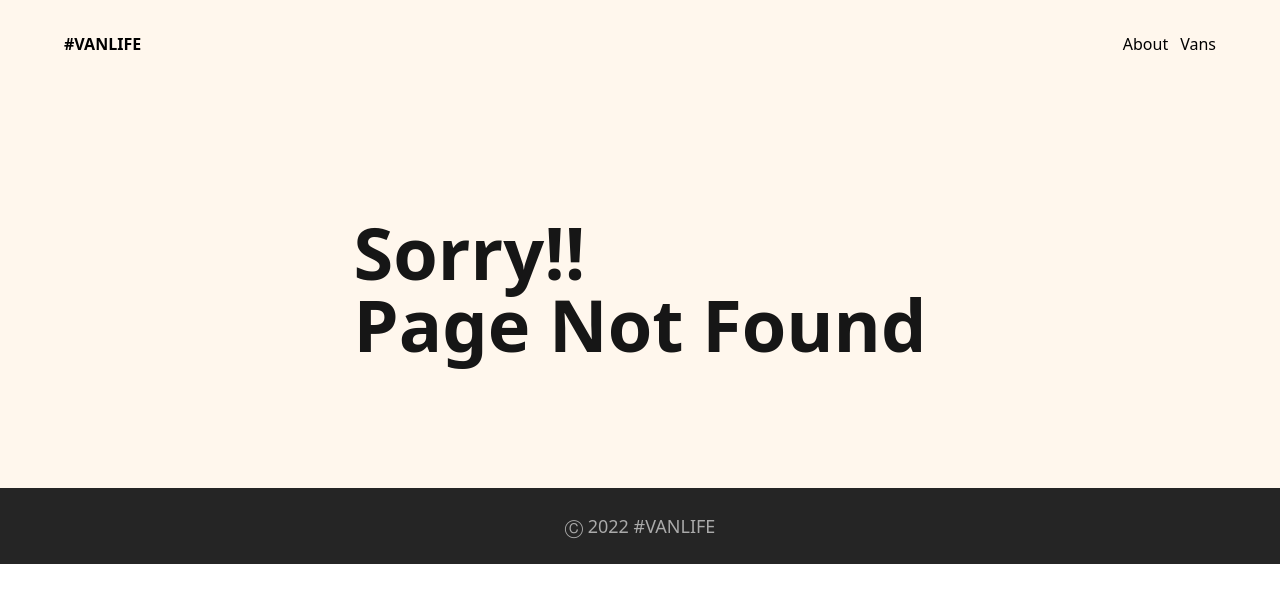
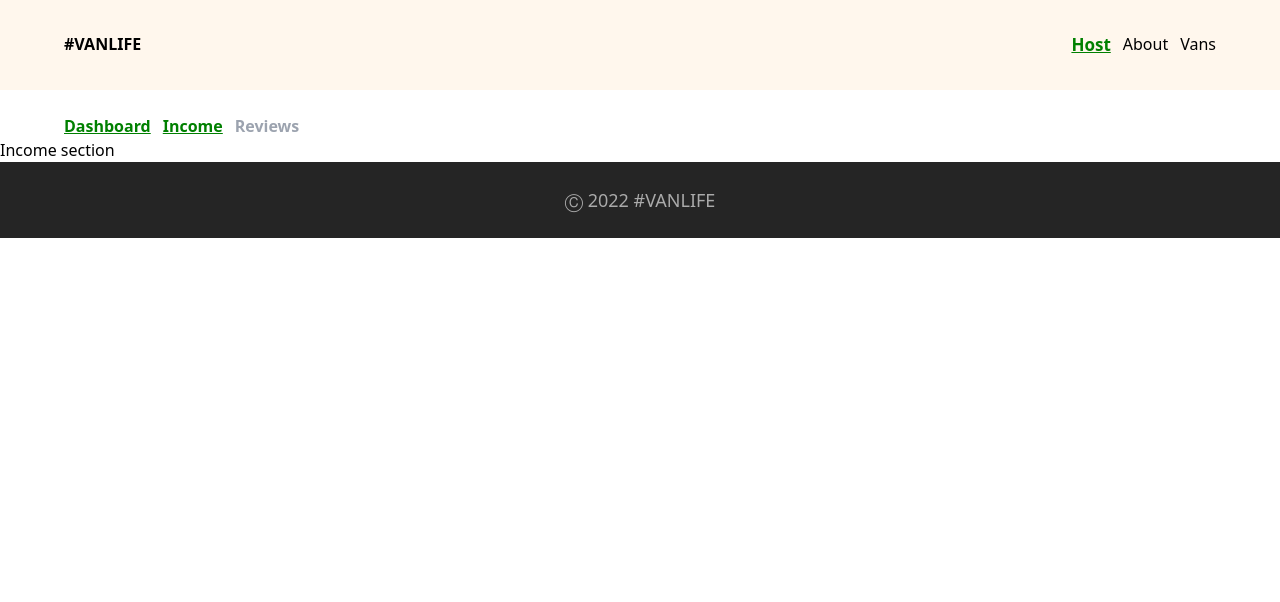
Before and after one commit to gasangw/React-series, a React (Vite) app: page /host/income in a window 1280 px wide. Before the commit this address had no page. Shown: the top 602 px of the page. Built offline with nearby package versions, Linux system fonts and the light colour scheme; what miragejs would draw is missing.

Commit message:
Add routes and outlet for the host and vans

```diff
--- a/src/App.jsx
+++ b/src/App.jsx
@@ -1,26 +1,36 @@
-import Navbar from './Components/Navbar'
 import About from './Components/About'
 import Vans from './Components/Vans'
 import Home from './Components/Home'
 import VanDetails from './Components/VanDetails'
 import PageNotFound from './Components/PageNotFound'
 import SoldOut from './Components/SoldOut'
-import Footer from './Components/Footer'
-import { Routes, Route } from 'react-router-dom'
+import Layout from './Components/Layout'
+import Dashboard from './Components/Host/Dashboard'
+import Income from './Components/Host/Income'
+import Reviews from './Components/Host/Reviews'
+import HostLayout from './Components/Host/HostLayout'
+import {Routes, Route } from 'react-router-dom'
 
 function App() {
   return (
     <>
-     <Navbar />
       <Routes>
-        <Route path="/" element={<Home />} />
-        <Route path="/about" element={<About />} />
-        <Route path="/vans" element={<Vans />} />
-        <Route path="/vans-details/:id" element={<VanDetails />} />
-        <Route path="/sold-van" element={<SoldOut />} />
-        <Route path="*" element={<PageNotFound />} />
+        <Route path='/' element={<Layout />}>
+          <Route index element={<Home />} />
+          <Route path="about" element={<About />} />
+          <Route path="vans" element={<Vans />} />
+          <Route path="vans-details/:id" element={<VanDetails />} />
+          <Route path="sold-van" element={<SoldOut />} />
+          <Route path="*" element={<PageNotFound />} />
+
+          <Route path="/host" element={<HostLayout/>}>
+            <Route index element={< Dashboard />} />
+            <Route path="income" element={<Income />} />
+            <Route path="reviews" element={<Reviews />} />
+          </Route>
+
+        </Route>
       </Routes>
-      <Footer />
     </>
   )
 }
--- a/src/Components/Footer.jsx
+++ b/src/Components/Footer.jsx
@@ -2,7 +2,7 @@ import React from 'react'
 
 function Footer() {
   return (
-    <div className="bg-[#252525] py-6">
+    <div className="bg-[#252525] py-6 flex flex-col align-bottom">
        <p className="text-[#AAAAAA] text-center text-lg">Ⓒ 2022 #VANLIFE</p>
     </div>
   )
--- /dev/null
+++ b/src/Components/Host/Dashboard.jsx
@@ -0,0 +1,10 @@
+function Dashboard() {
+  return (
+    <div>
+        <p>This is the Dashboard</p>
+    </div>
+
+  )
+}
+
+export default Dashboard
--- /dev/null
+++ b/src/Components/Host/Host.jsx
@@ -0,0 +1,9 @@
+function Host() {
+  return (
+    <div>
+        <h1>This is a host page</h1>
+    </div>
+  )
+}
+
+export default Host
--- /dev/null
+++ b/src/Components/Host/HostLayout.jsx
@@ -0,0 +1,39 @@
+import { NavLink } from "react-router-dom"
+import { Outlet } from "react-router-dom"
+function HostLayout() {
+  const activeStyle = {
+    fontSize: 16,
+    color: "green",
+    textDecoration: "underline"
+  }
+  return (
+    <div>
+        <nav className='flex gap-3 pt-6 font-semibold pl-16 text-gray-400'>
+           <NavLink
+           to='/host'
+           className="hover:font-bold hover:underline"
+           style={({isActive})=> isActive ? activeStyle : null}
+           >
+            Dashboard
+          </NavLink>
+           <NavLink
+           to='/host/income'
+           className="hover:font-bold hover:underline"
+           style={({isActive})=> isActive ? activeStyle : null}
+           >
+            Income
+          </NavLink>
+           <NavLink
+           to='/host/reviews'
+           className="hover:font-bold hover:underline"
+           style={({isActive})=> isActive ? activeStyle : null}
+           >
+            Reviews
+          </NavLink>
+        </nav>
+       <Outlet />
+    </div>
+  )
+}
+
+export default HostLayout
--- /dev/null
+++ b/src/Components/Host/Income.jsx
@@ -0,0 +1,9 @@
+import React from 'react'
+
+function Income() {
+  return (
+    <div>Income section</div>
+  )
+}
+
+export default Income
--- /dev/null
+++ b/src/Components/Host/Reviews.jsx
@@ -0,0 +1,7 @@
+function Reviews() {
+  return (
+    <div>This is a Reviews page</div>
+  )
+}
+
+export default Reviews
--- /dev/null
+++ b/src/Components/Layout.jsx
@@ -0,0 +1,20 @@
+import { Outlet } from 'react-router-dom'
+import Navbar from './Navbar'
+import Footer from './Footer'
+const Layout = () => {
+  return (
+    <div>
+        <header>
+          <Navbar />
+        </header>
+        <main>
+            <Outlet />
+        </main>
+        <footer>
+            <Footer />
+        </footer>
+    </div>
+  )
+}
+
+export default Layout
--- a/src/Components/Navbar.jsx
+++ b/src/Components/Navbar.jsx
@@ -1,15 +1,36 @@
-import React from 'react'
 import { NavLink } from 'react-router-dom'
 
 function Navbar() {
+    const activeStyle ={
+      fontWeight: "bold",
+      textDecoration: "underline",
+      color: 'green',
+      fontSize: 17,
+    }
   return (
     <div className='bg-[#FFF7ED] flex justify-between px-16 py-8'>
         <div>
-           <NavLink to='/' className='text-black font-bold hover:font-bold hover:underline'>#VANLIFE</NavLink>
+           <NavLink to='/' className='text-black font-bold'>#VANLIFE</NavLink>
         </div>
         <nav className='flex gap-3'>
-           <NavLink to='/about' className="hover:font-bold hover:underline">About</NavLink>
-           <NavLink to='/vans' className="hover:font-bold hover:underline">Vans</NavLink>
+           <NavLink
+           to='/host'
+           className="hover:font-bold hover:underline"
+           style={({isActive}) => isActive ? activeStyle : null}
+           >Host
+          </NavLink>
+           <NavLink
+           to='/about'
+           className="hover:font-bold hover:underline"
+           style={({isActive})=> isActive ? activeStyle : null}
+           >About
+          </NavLink>
+           <NavLink
+           to='/vans'
+           className="hover:font-bold hover:underline"
+           style={({isActive})=> isActive ? activeStyle : null}
+           >Vans
+          </NavLink>
         </nav>
     </div>
   )
```
